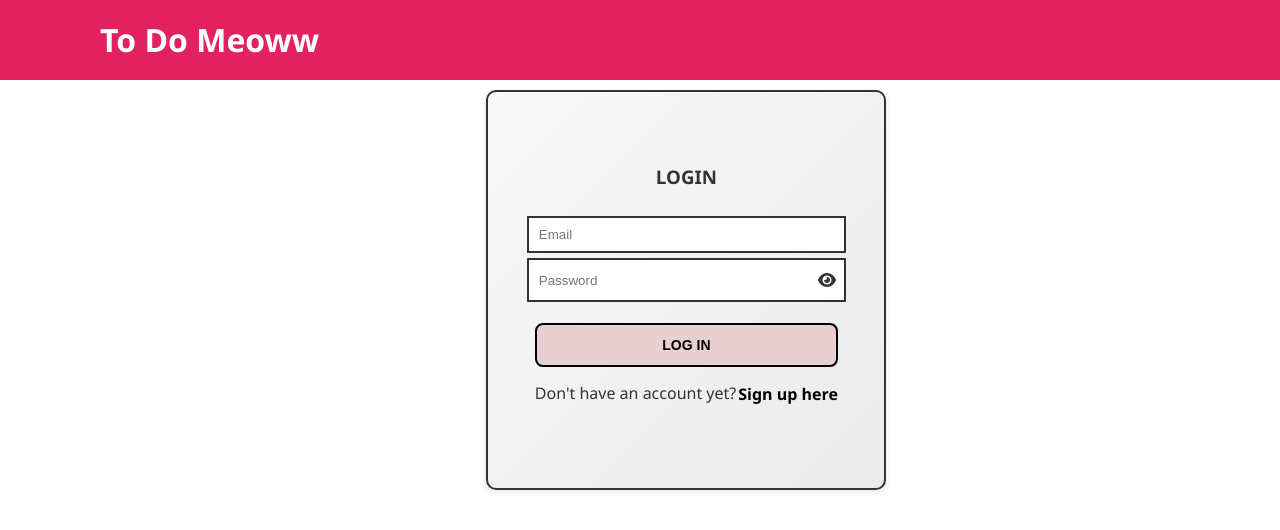
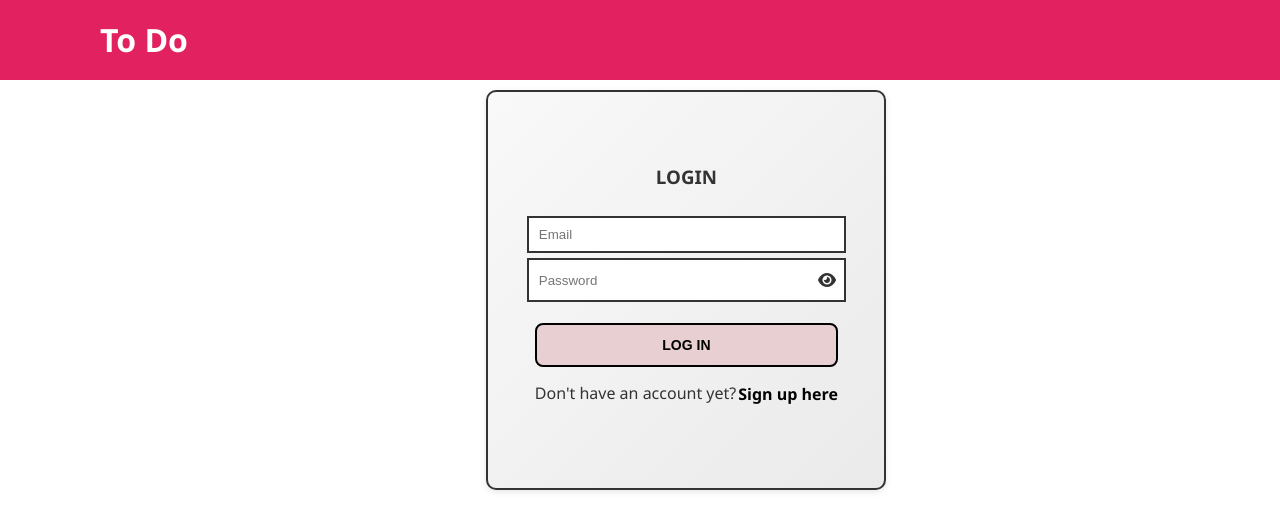
Before and after one commit to Jas-1005/cmsc128-IndivProject_Magadan, a plain HTML site: page public/login.html in a window 1280 px wide. Drawn offline with Linux system fonts and the light colour scheme; no server answers.

Commit message:
optimized

```diff
--- a/public/login.html
+++ b/public/login.html
@@ -12,7 +12,7 @@
 </head>
 <body>
 <header class="header">
-    <h1>To Do Meoww</h1>
+    <h1>To Do</h1>
 </header>
 <main>
     <div id="login-container">
```
Also changed, not shown: .github/workflows/firebase-hosting-merge.yml (deleted), .github/workflows/firebase-hosting-pull-request.yml (deleted), 1 other file.
